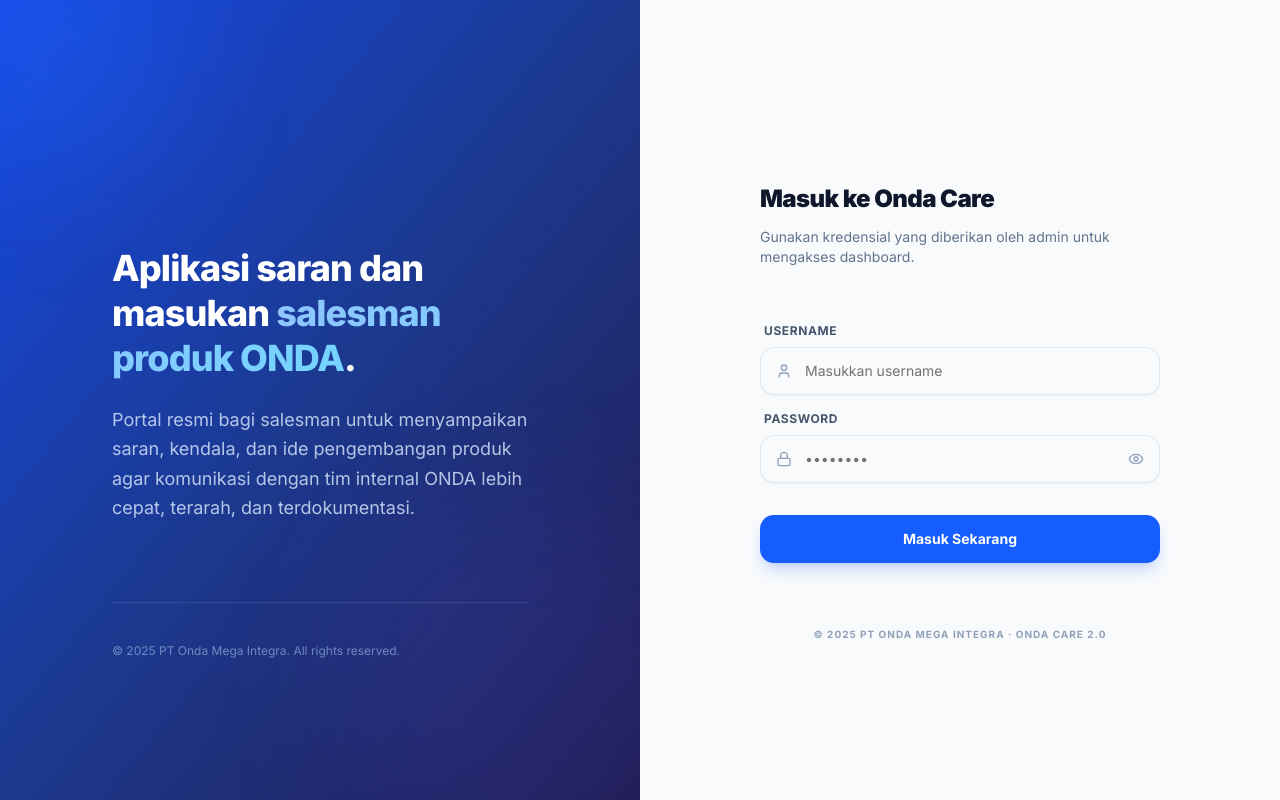
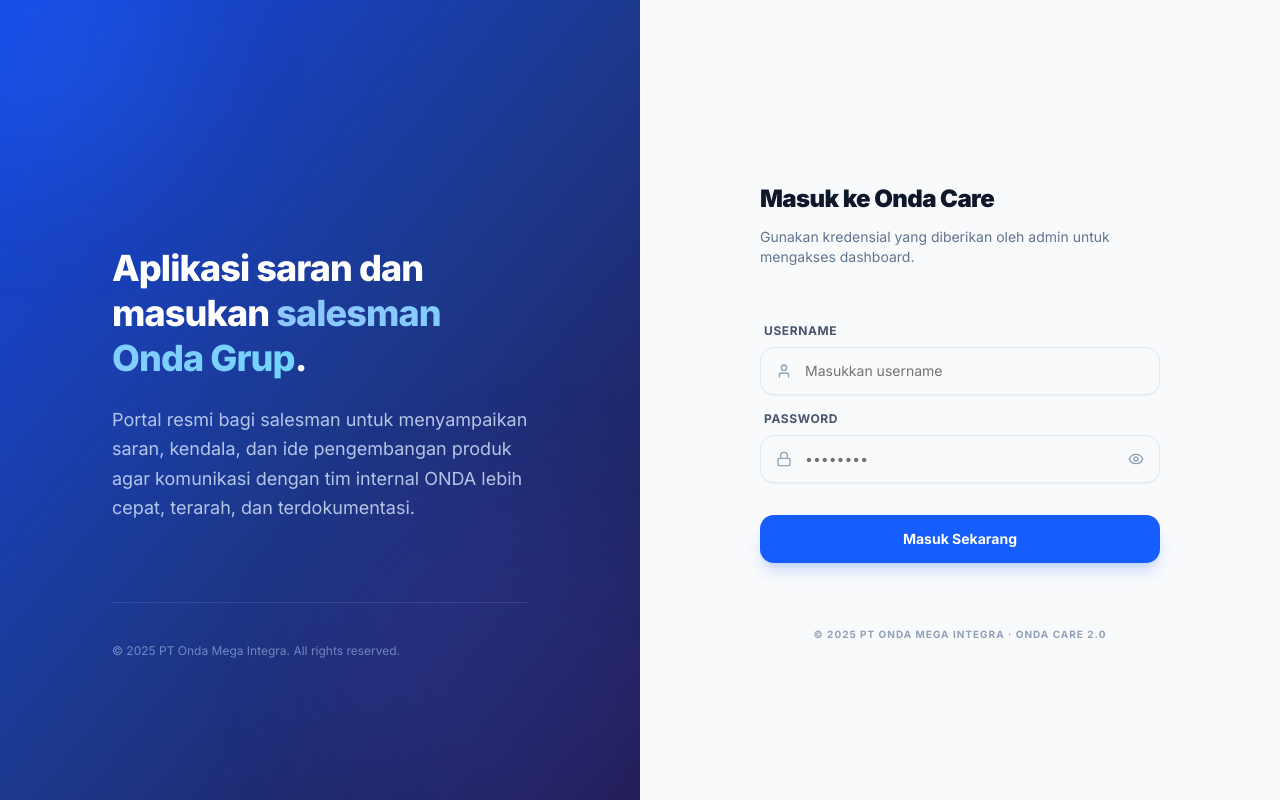
Before and after one commit to xxndrew-mr/helpdesk-gt-approval, a Next.js app: page /login in a window 1280 px wide. Built offline with nearby package versions, Linux system fonts and the light colour scheme.

Commit message:
Update Nama

```diff
--- a/src/app/login/page.jsx
+++ b/src/app/login/page.jsx
@@ -81,7 +81,7 @@
                 ONDA CARE
               </p>
               <p className="text-lg font-bold text-white">
-                PT Onda Mega Integra
+                Onda Grup
               </p>
             </div>
           </div>
@@ -90,7 +90,7 @@
             <h1 className="text-4xl font-extrabold tracking-tight text-white leading-tight">
               Aplikasi saran dan masukan{' '}
               <span className="bg-gradient-to-r from-blue-300 to-sky-300 bg-clip-text text-transparent">
-                salesman produk ONDA
+                salesman Onda Grup
               </span>
               .
             </h1>
```
